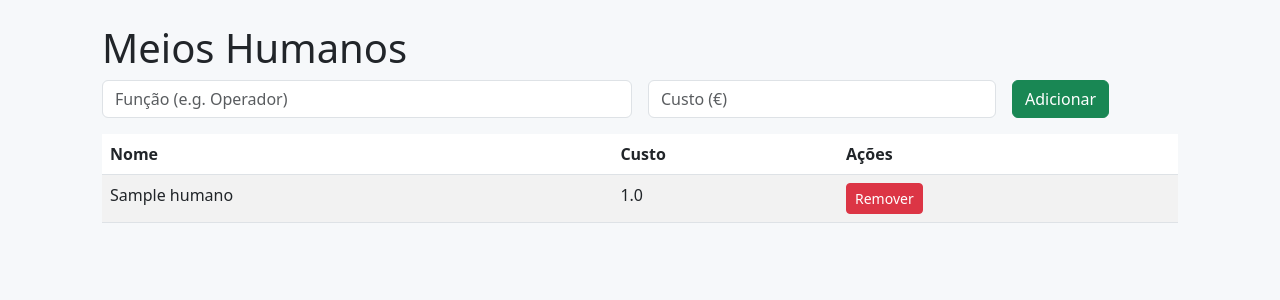
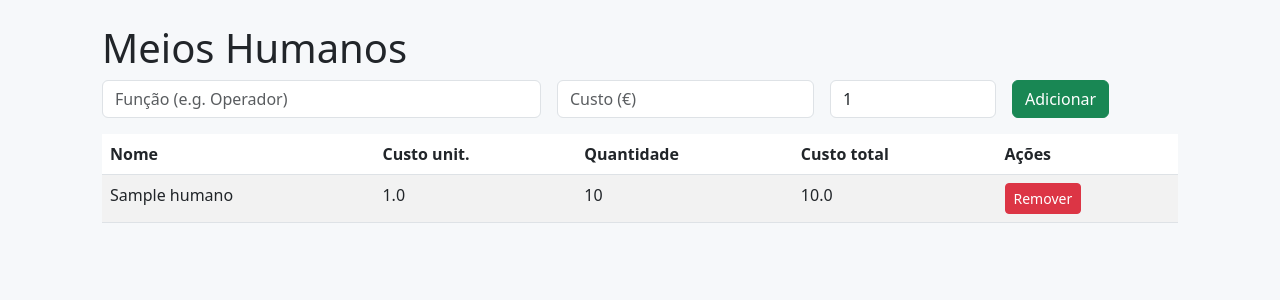
Before and after one commit to louiscarvalheiro-code/meu-sistema, a Flask app: page /humanos in a window 1280 px wide. Shown: the part 56-356 px from the top of the page. Run offline with Flask 3, Linux system fonts and the light colour scheme; tables that the repository leaves empty hold one stand-in row (values such as "Sample post").

Commit message:
Add files via upload

```diff
--- a/app.py
+++ b/app.py
@@ -2,11 +2,12 @@
 from flask import Flask, render_template, request, redirect, url_for, flash
 from flask_sqlalchemy import SQLAlchemy
 import os
+from sqlalchemy import func
 
 app = Flask(__name__)
 app.secret_key = os.getenv('SECRET_KEY','uma-chave-secreta-local')
 
-# Configuração dinâmica do DB (Postgres em PRODUÇÃO via DATABASE_URL, senão SQLite local)
+# DB config: use DATABASE_URL (Postgres) if present, else SQLite
 db_url = os.getenv('DATABASE_URL')
 if db_url:
     if db_url.startswith('postgres://'):
@@ -18,16 +19,18 @@ else:
 app.config['SQLALCHEMY_TRACK_MODIFICATIONS'] = False
 db = SQLAlchemy(app)
 
-# ---------- MODELS ----------
+# Models
 class Equipamento(db.Model):
     id = db.Column(db.Integer, primary_key=True)
     nome = db.Column(db.String(120), nullable=False)
     custo = db.Column(db.Float, nullable=False, default=0.0)
+    quantidade = db.Column(db.Integer, nullable=False, default=1)
 
 class Humano(db.Model):
     id = db.Column(db.Integer, primary_key=True)
     nome = db.Column(db.String(120), nullable=False)
     custo = db.Column(db.Float, nullable=False, default=0.0)
+    quantidade = db.Column(db.Integer, nullable=False, default=1)
 
 class Material(db.Model):
     id = db.Column(db.Integer, primary_key=True)
@@ -53,13 +56,12 @@ class MisturaMaterial(db.Model):
     mistura = db.relationship('Mistura', backref=db.backref('componentes', cascade='all, delete-orphan'))
     material = db.relationship('Material')
 
-# Garantir criação das tabelas (aplica em cada request se necessário)
+# Ensure tables exist
 @app.before_request
 def create_tables():
     db.create_all()
 
-# ---------- Utils ----------
-from sqlalchemy import func
+# Utils
 def total_percentagem_mistura(mistura_id):
     total = db.session.query(func.coalesce(func.sum(MisturaMaterial.percentagem), 0.0)).filter_by(mistura_id=mistura_id).scalar()
     return float(total or 0.0)
@@ -73,7 +75,7 @@ def custo_mistura_por_ton(mistura_id):
             custo += (c.percentagem/100.0) * ((mat.preco or 0.0) + (mat.transporte or 0.0))
     return round(custo,6)
 
-# ---------- ROTAS: Cálculo ----------
+# Routes - Calculo
 @app.route('/', methods=['GET','POST'])
 @app.route('/calculo', methods=['GET','POST'])
 def calculo():
@@ -85,36 +87,44 @@ def calculo():
             mistura_id = int(request.form.get('mistura_id') or 0)
             espessura = float(request.form.get('espessura') or 0)
             producao = float(request.form.get('producao') or 1)
-            distancia = float(request.form.get('distancia') or 0)
+            nc = float(request.form.get('nc') or 5)
             dificuldade = int(request.form.get('dificuldade') or 1)
             lucro = float(request.form.get('lucro') or 0)
 
-            custo_central = db.session.query(func.coalesce(func.sum(Diverso.valor),0)).scalar()
-            soma_equip = db.session.query(func.coalesce(func.sum(Equipamento.custo),0)).scalar()
-            soma_humanos = db.session.query(func.coalesce(func.sum(Humano.custo),0)).scalar()
+            # Cc = Custo Central diário (Diverso named 'Custo Central')
+            cc_row = Diverso.query.filter_by(nome='Custo Central').first()
+            Cc = cc_row.valor if cc_row else 0.0
+
+            # Cf = Custo de fabrico por tonelada (Diverso named 'Custo Fabrico')
+            cf_row = Diverso.query.filter_by(nome='Custo Fabrico').first()
+            Cf = cf_row.valor if cf_row else 0.0
+
+            soma_equip = db.session.query(func.coalesce(func.sum(Equipamento.custo * Equipamento.quantidade),0)).scalar()
+            soma_humanos = db.session.query(func.coalesce(func.sum(Humano.custo * Humano.quantidade),0)).scalar()
 
             custo_mistura = custo_mistura_por_ton(mistura_id) if mistura_id else 0.0
 
-            # Nciclos como Diverso se definido, senão 5
-            nc = 5.0
-            nc_row = Diverso.query.filter_by(nome='Nciclos').first()
-            if nc_row:
-                try:
-                    nc = float(nc_row.valor)
-                    if nc <= 0: nc = 5.0
-                except: nc = 5.0
+            # Custo transporte total from Diverso named 'Custo Transporte' if exists
+            ct_row = Diverso.query.filter_by(nome='Custo Transporte').first()
+            CustoTransporte = ct_row.valor if ct_row else 0.0
 
-            fixa_por_ton = (custo_central + soma_equip + soma_humanos) / (producao if producao>0 else 1)
-            variavel_por_ton = (Diverso.query.filter_by(nome='Custo Fabrico').first().valor if Diverso.query.filter_by(nome='Custo Fabrico').first() else 0.0) + custo_mistura + ( (Diverso.query.filter_by(nome='Custo Transporte').first().valor if Diverso.query.filter_by(nome='Custo Transporte').first() else 0.0) / (30.0 * nc) )
+            fixa_por_ton = (Cc + soma_equip + soma_humanos) / (producao if producao>0 else 1)
+            variavel_por_ton = Cf + custo_mistura + (CustoTransporte / (30.0 * nc if nc>0 else 5.0))
 
             mistura = Mistura.query.get(mistura_id) if mistura_id else None
             bar = mistura.baridade if mistura else 1.0
 
-            custo_base = (fixa_por_ton + variavel_por_ton) * bar
-            preco_final = custo_base * (1 + lucro/100.0)
+            custo_unitario_por_ton = (fixa_por_ton + variavel_por_ton) * bar
+            # multiply by espessura as requested
+            custo_unitario_final = custo_unitario_por_ton * espessura
+            preco_final = custo_unitario_final * (1 + lucro/100.0)
 
             resultado = round(preco_final,2)
             detalhe = {
+                'espessura': espessura,
+                'producao': producao,
+                'nc': nc,
+                'lucro': lucro,
                 'fixa_por_ton': round(fixa_por_ton,3),
                 'variavel_por_ton': round(variavel_por_ton,3),
                 'custo_mistura': round(custo_mistura,3),
@@ -128,14 +138,15 @@ def calculo():
 
     return render_template('calculo.html', misturas=misturas, resultado=resultado, detalhe=detalhe)
 
-# ---------- ROTAS: Equipamentos ----------
+# Routes - Equipamentos
 @app.route('/equipamentos', methods=['GET','POST'])
 def equipamentos():
     if request.method == 'POST':
         nome = request.form.get('nome')
         custo = float(request.form.get('custo') or 0)
+        quantidade = int(request.form.get('quantidade') or 1)
         if nome:
-            db.session.add(Equipamento(nome=nome, custo=custo))
+            db.session.add(Equipamento(nome=nome, custo=custo, quantidade=quantidade))
             db.session.commit()
             flash('Equipamento adicionado.', 'success')
         return redirect(url_for('equipamentos'))
@@ -150,14 +161,15 @@ def equipamentos_delete(id):
     flash('Equipamento removido.', 'warning')
     return redirect(url_for('equipamentos'))
 
-# ---------- ROTAS: Humanos ----------
+# Routes - Humanos
 @app.route('/humanos', methods=['GET','POST'])
 def humanos():
     if request.method == 'POST':
         nome = request.form.get('nome')
         custo = float(request.form.get('custo') or 0)
+        quantidade = int(request.form.get('quantidade') or 1)
         if nome:
-            db.session.add(Humano(nome=nome, custo=custo))
+            db.session.add(Humano(nome=nome, custo=custo, quantidade=quantidade))
             db.session.commit()
             flash('Humano adicionado.', 'success')
         return redirect(url_for('humanos'))
@@ -172,7 +184,7 @@ def humanos_delete(id):
     flash('Humano removido.', 'warning')
     return redirect(url_for('humanos'))
 
-# ---------- ROTAS: Materiais ----------
+# Routes - Materiais
 @app.route('/materiais', methods=['GET','POST'])
 def materiais():
     if request.method == 'POST':
@@ -195,7 +207,7 @@ def materiais_delete(id):
     flash('Material removido.', 'warning')
     return redirect(url_for('materiais'))
 
-# ---------- ROTAS: Misturas e composição ----------
+# Routes - Misturas & composição
 @app.route('/misturas', methods=['GET','POST'])
 def misturas():
     if request.method == 'POST':
@@ -267,7 +279,7 @@ def misturas_composicao_delete(mistura_id, comp_id):
     flash('Componente removido.', 'warning')
     return redirect(url_for('misturas_composicao', mistura_id=mistura_id))
 
-# ---------- ROTAS: Diversos ----------
+# Routes - Diversos
 @app.route('/diversos', methods=['GET','POST'])
 def diversos():
     if request.method == 'POST':
--- a/templates/diversos.html
+++ b/templates/diversos.html
@@ -2,9 +2,10 @@
 {% extends 'base.html' %}
 {% block content %}
 <h1>Diversos</h1>
+<p>Defina custos importantes aqui. Para que o cálculo funcione corretamente, adicione pelo menos 'Custo Central' e 'Custo Fabrico' e opcionalmente 'Custo Transporte' e 'Nciclos'.</p>
 <form method="POST" class="row g-3 mb-3">
   <div class="col-md-6"><input name="nome" class="form-control" placeholder="Nome (ex: Custo Central, Custo Fabrico, Custo Transporte, Nciclos)" required></div>
-  <div class="col-md-4"><input name="valor" class="form-control" placeholder="Valor (€)" required></div>
+  <div class="col-md-4"><input name="valor" class="form-control" placeholder="Valor" required></div>
   <div class="col-md-2"><button class="btn btn-success">Adicionar</button></div>
 </form>
 <table class="table table-striped">
--- a/templates/humanos.html
+++ b/templates/humanos.html
@@ -3,15 +3,20 @@
 {% block content %}
 <h1>Meios Humanos</h1>
 <form method="POST" class="row g-3 mb-3">
-  <div class="col-md-6"><input name="nome" class="form-control" placeholder="Função (e.g. Operador)" required></div>
-  <div class="col-md-4"><input name="custo" class="form-control" placeholder="Custo (€)" required></div>
+  <div class="col-md-5"><input name="nome" class="form-control" placeholder="Função (e.g. Operador)" required></div>
+  <div class="col-md-3"><input name="custo" class="form-control" placeholder="Custo (€)" required></div>
+  <div class="col-md-2"><input name="quantidade" class="form-control" placeholder="Quantidade" required value="1"></div>
   <div class="col-md-2"><button class="btn btn-success">Adicionar</button></div>
 </form>
 <table class="table table-striped">
-  <thead><tr><th>Nome</th><th>Custo</th><th>Ações</th></tr></thead>
+  <thead><tr><th>Nome</th><th>Custo unit.</th><th>Quantidade</th><th>Custo total</th><th>Ações</th></tr></thead>
   <tbody>
     {% for it in lista %}
-      <tr><td>{{ it.nome }}</td><td>{{ it.custo }}</td>
+      <tr>
+        <td>{{ it.nome }}</td>
+        <td>{{ it.custo }}</td>
+        <td>{{ it.quantidade }}</td>
+        <td>{{ (it.custo * it.quantidade) | round(2) }}</td>
         <td>
           <form method="POST" action="{{ url_for('humanos_delete', id=it.id) }}" style="display:inline">
             <button class="btn btn-sm btn-danger">Remover</button>
```
Also changed, not shown: templates/calculo.html (+4 -3 lines), templates/equipamentos.html (+9 -4 lines).
